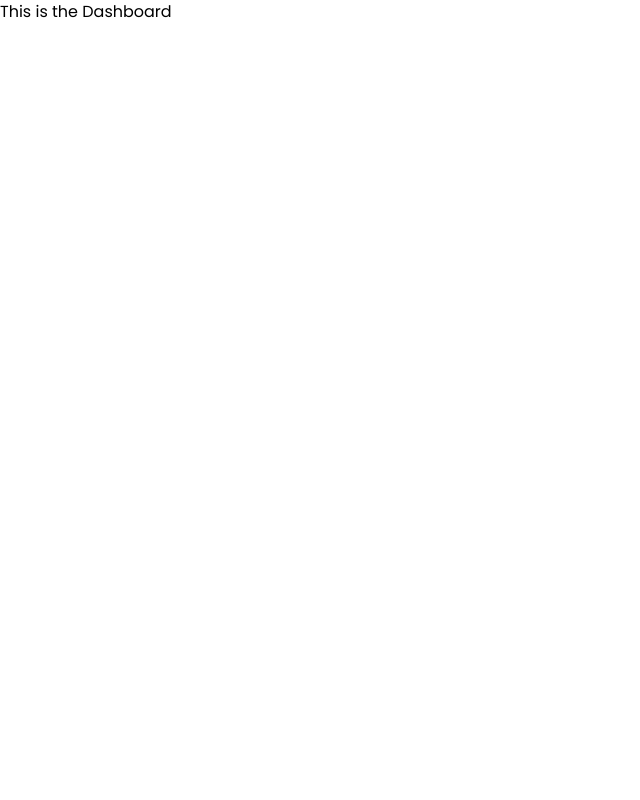
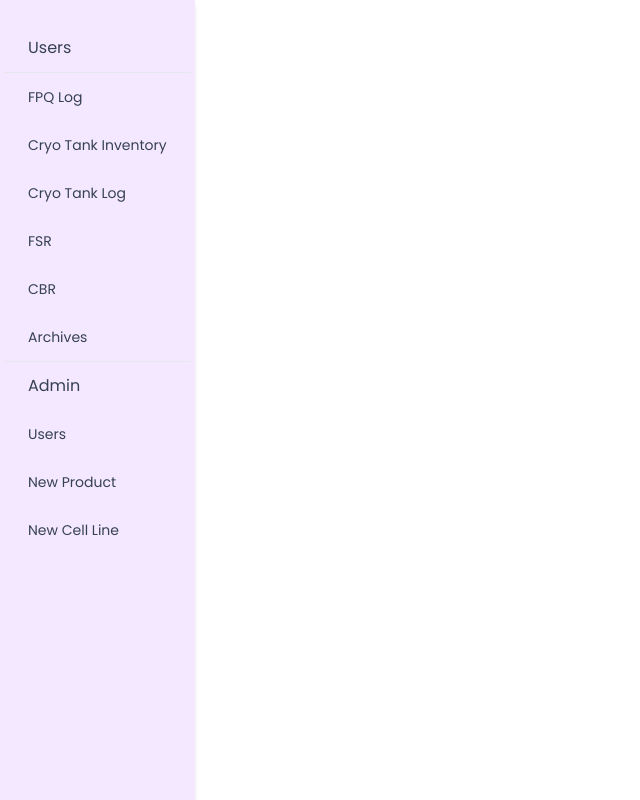
Before and after one commit to gary-stroup-developer/dms-app, a React (Create React App) app: page /dashboard in a window 1280 px wide. Shown: the whole page, without its empty margins (0-640 px from the left). Built offline with nearby package versions, Linux system fonts and the light colour scheme.

Commit message:
created a sidenav from tailwindcss examples online. Customized it to my app colors. Only need sidenav in the dashboard pages

```diff
--- /dev/null
+++ b/src/Components/SideNav.js
@@ -0,0 +1,61 @@
+import React from "react";
+
+export const SideNav = () => {
+    return (
+        <nav>
+            <div className="w-50 h-full shadow-md bg-purple-100 pt-2 px-1 absolute">
+                <ul className="relative mt-4">
+                    <p className="flex items-center text-md py-4 px-6 h-12 overflow-hidden text-gray-700 text-ellipsis whitespace-nowrap rounded">Users</p>
+                    <hr />
+                    <li className="relative">
+                        <a className="flex items-center text-sm py-4 px-6 h-12 overflow-hidden text-gray-700 text-ellipsis whitespace-nowrap rounded hover:text-gray-900 hover:bg-purple-300 transition duration-300 ease-in-out" href="#!" data-mdb-ripple="true" data-mdb-ripple-color="dark">
+                            FPQ Log
+                        </a>
+                    </li>
+                    <li className="relative">
+                        <a className="flex items-center text-sm py-4 px-6 h-12 overflow-hidden text-gray-700 text-ellipsis whitespace-nowrap rounded hover:text-gray-900 hover:bg-purple-300 transition duration-300 ease-in-out" href="#!" data-mdb-ripple="true" data-mdb-ripple-color="dark">
+                            Cryo Tank Inventory
+                        </a>
+                    </li>
+                    <li className="relative">
+                        <a className="flex items-center text-sm py-4 px-6 h-12 overflow-hidden text-gray-700 text-ellipsis whitespace-nowrap rounded hover:text-gray-900 hover:bg-purple-300 transition duration-300 ease-in-out" href="#!" data-mdb-ripple="true" data-mdb-ripple-color="dark">
+                            Cryo Tank Log
+                        </a>
+                    </li>
+                    <li className="relative">
+                        <a className="flex items-center text-sm py-4 px-6 h-12 overflow-hidden text-gray-700 text-ellipsis whitespace-nowrap rounded hover:text-gray-900 hover:bg-purple-300 transition duration-300 ease-in-out" href="#!" data-mdb-ripple="true" data-mdb-ripple-color="dark">
+                            FSR
+                        </a>
+                    </li>
+                    <li className="relative">
+                        <a className="flex items-center text-sm py-4 px-6 h-12 overflow-hidden text-gray-700 text-ellipsis whitespace-nowrap rounded hover:text-gray-900 hover:bg-purple-300 transition duration-300 ease-in-out" href="#!" data-mdb-ripple="true" data-mdb-ripple-color="dark">
+                            CBR
+                        </a>
+                    </li>
+                    <li className="relative">
+                        <a className="flex items-center text-sm py-4 px-6 h-12 overflow-hidden text-gray-700 text-ellipsis whitespace-nowrap rounded hover:text-gray-900 hover:bg-purple-300 transition duration-300 ease-in-out" href="#!" data-mdb-ripple="true" data-mdb-ripple-color="dark">
+                            Archives
+                        </a>
+                    </li>
+                    <hr />
+                    <p className="flex items-center text-md py-4 px-6 h-12 overflow-hidden text-gray-700 text-ellipsis whitespace-nowrap rounded">Admin</p>
+                    <li className="relative">
+                        <a className="flex items-center text-sm py-4 px-6 h-12 overflow-hidden text-gray-700 text-ellipsis whitespace-nowrap rounded hover:text-gray-900 hover:bg-purple-300 transition duration-300 ease-in-out" href="#!" data-mdb-ripple="true" data-mdb-ripple-color="dark">
+                            Users
+                        </a>
+                    </li>
+                    <li className="relative">
+                        <a className="flex items-center text-sm py-4 px-6 h-12 overflow-hidden text-gray-700 text-ellipsis whitespace-nowrap rounded hover:text-gray-900 hover:bg-purple-300 transition duration-300 ease-in-out" href="#!" data-mdb-ripple="true" data-mdb-ripple-color="dark">
+                            New Product
+                        </a>
+                    </li>
+                    <li className="relative">
+                        <a className="flex items-center text-sm py-4 px-6 h-12 overflow-hidden text-gray-700 text-ellipsis whitespace-nowrap rounded hover:text-gray-900 hover:bg-purple-300 transition duration-300 ease-in-out" href="#!" data-mdb-ripple="true" data-mdb-ripple-color="dark">
+                            New Cell Line
+                        </a>
+                    </li>
+                </ul>
+            </div>
+        </nav>
+    )
+}
--- a/src/Pages/Dashboard.js
+++ b/src/Pages/Dashboard.js
@@ -1,9 +1,11 @@
 import React from "react";
+import { SideNav } from "../Components/SideNav";
 
-const Dashboard = () => {
+export const Dashboard = () => {
     return (
-        <h1>This is the Dashboard</h1>
+        <div>
+            <SideNav />
+            <main></main>
+        </div>
     )
 }
-
-export {Dashboard}
--- a/src/Pages/Login.js
+++ b/src/Pages/Login.js
@@ -1,10 +1,10 @@
 import axios from "axios";
 import { useState } from "react"
-import {useNavigate} from "react-router-dom";
-
+//import {useNavigate} from "react-router-dom";
+ // .then(() => navigate('/dashboard', { replace: true }))
 
 export const Login = () => {
-    const navigate = useNavigate();
+    //const navigate = useNavigate();
     const [username, SetUsername] = useState("");
     const [password, setPassword] = useState("");
     const [errorMessage, setErrorMessage] = useState("");
@@ -34,8 +34,7 @@ export const Login = () => {
         headers: {
             'content-type': 'application/json'
         }
-        })
-        .then(() => navigate('/dashboard', { replace: true }))
+        }).then((response) => console.log(response.data))
         .catch(function (error) {
             // handle error
             setErrorMessage(error.response.data);
```
